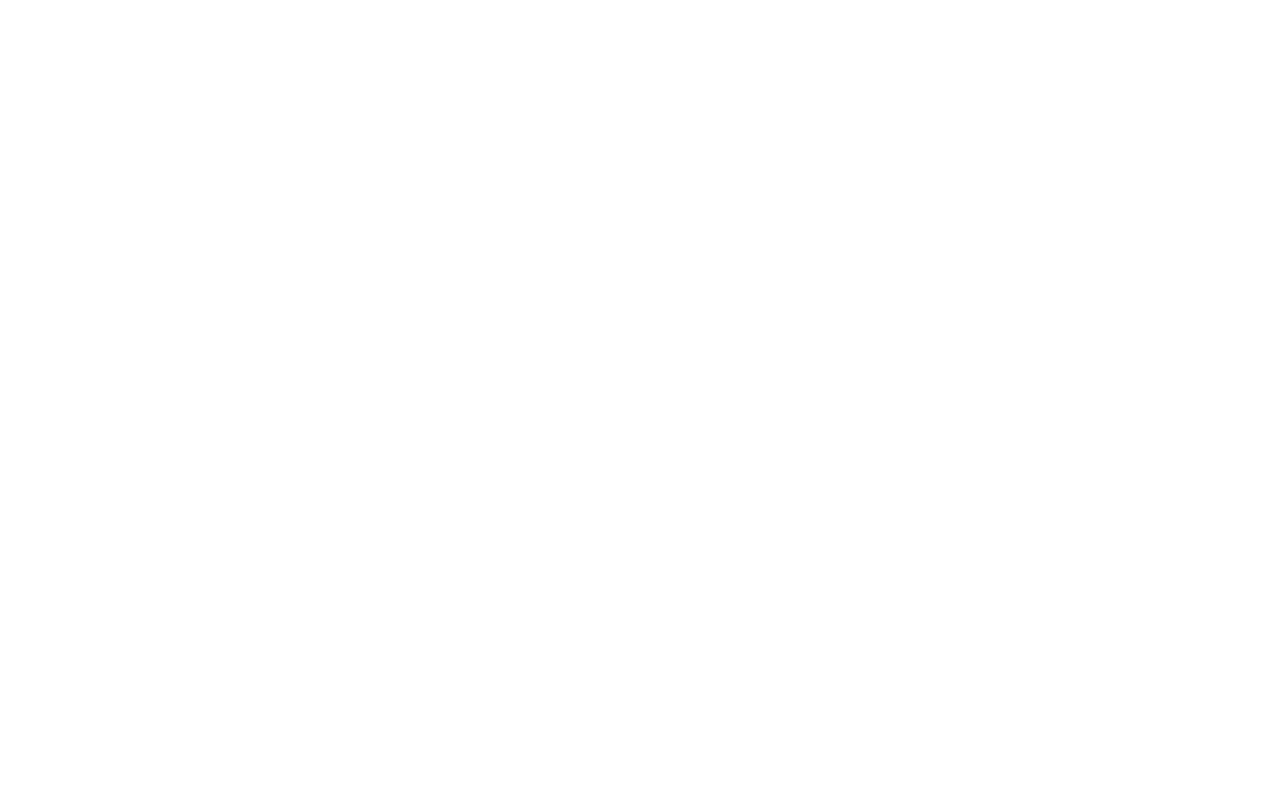
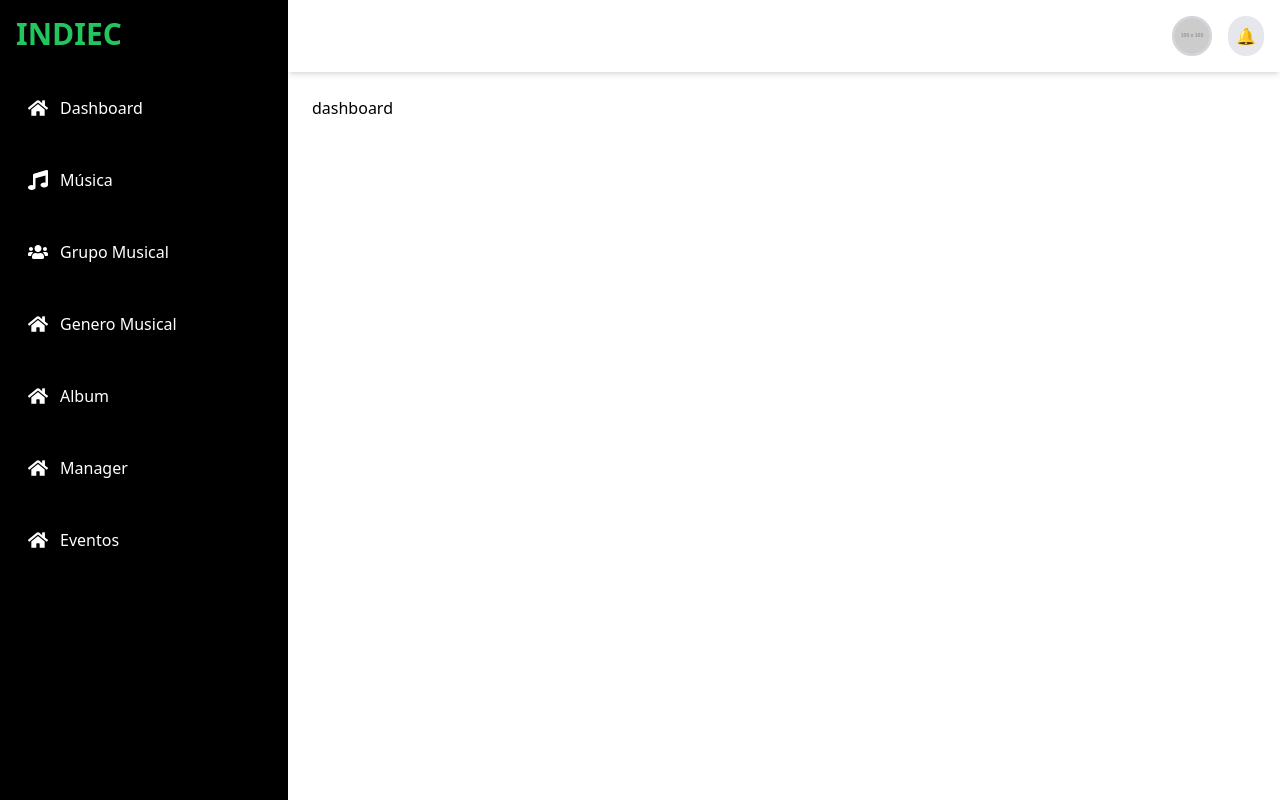
Before and after one commit to 12CUY/reac_indiec, a React (Vite) app in the folder react-up/: page /album in a window 1280 px wide. Before the commit this address had no page. Built offline with nearby package versions, Linux system fonts and the light colour scheme.

Commit message:
nav-bar redirigida completa

```diff
--- a/react-up/src/components/Navbar.jsx
+++ b/react-up/src/components/Navbar.jsx
@@ -44,8 +44,26 @@ const Navbar = () => {
               </a>
             </li>
             <li className="hover:bg-green-500 p-3 rounded-md transition-colors">
-              <a href="/eventos" className="flex items-center gap-3">
+              <a href="/grupomusical" className="flex items-center gap-3">
                 <FaUsers size={20} /> Grupo Musical
+              </a>
+            </li>
+            <li className="hover:bg-green-500 p-3 rounded-md transition-colors">
+              <a href="/generomusical" className="flex items-center gap-3">
+                <FaHome size={20} /> Genero Musical
+              </a>
+            </li><li className="hover:bg-green-500 p-3 rounded-md transition-colors">
+              <a href="/dashboard" className="flex items-center gap-3">
+                <FaHome size={20} /> Album
+              </a>
+            </li><li className="hover:bg-green-500 p-3 rounded-md transition-colors">
+              <a href="/dashboard" className="flex items-center gap-3">
+                <FaHome size={20} /> Manager
+              </a>
+            </li>
+            <li className="hover:bg-green-500 p-3 rounded-md transition-colors">
+              <a href="/dashboard" className="flex items-center gap-3">
+                <FaHome size={20} /> Eventos
               </a>
             </li>
           </ul>
--- /dev/null
+++ b/react-up/src/pages/Admin/Album.jsx
@@ -0,0 +1,10 @@
+const Album = () => {
+    return (
+      <div className="flex-1 ml-0 md:ml-72 ">
+
+      <div className="p-6"><p>Album</p></div>
+      </div>
+    );
+  };
+
+  export default Album;
--- /dev/null
+++ b/react-up/src/pages/Admin/GeneroMusica.jsx
@@ -0,0 +1,10 @@
+const GeneroMusical = () => {
+    return (
+      <div className="flex-1 ml-0 md:ml-72 ">
+
+      <div className="p-6"><p>GeneroMusical</p></div>
+      </div>
+    );
+  };
+
+  export default GeneroMusical;
--- /dev/null
+++ b/react-up/src/pages/Admin/GrupoMusical.jsx
@@ -0,0 +1,10 @@
+const GrupoMusical = () => {
+    return (
+      <div className="flex-1 ml-0 md:ml-72 ">
+
+      <div className="p-6"><p>GrupoMusical</p></div>
+      </div>
+    );
+  };
+
+  export default GrupoMusical;
--- /dev/null
+++ b/react-up/src/pages/Admin/Manager.jsx
@@ -0,0 +1,10 @@
+const Manager = () => {
+    return (
+      <div className="flex-1 ml-0 md:ml-72 ">
+
+      <div className="p-6"><p>Manager</p></div>
+      </div>
+    );
+  };
+
+  export default Manager;
--- a/react-up/src/routes/index.jsx
+++ b/react-up/src/routes/index.jsx
@@ -5,6 +5,8 @@ import Dashboard from "../pages/Admin/Dashboard";
 import Navbar from "../components/Navbar";
 import Musica from "../pages/Admin/Musica";
 import Eventos from "../pages/Admin/Eventos";
+import GrupoMusical from "../pages/Admin/GrupoMusical";
+import GeneroMusical from "../pages/Admin/GeneroMusica";
 
 const AppRoutes = () => {
   return (
@@ -38,7 +40,47 @@ const AppRoutes = () => {
           </>
         }
       />
+      <Route
+        path="/generomusical"
+        element={
+          <>
+            <Navbar />
+            <GeneroMusical />
+          </>
+        }
+      />
+      <Route
+        path="/grupomusical"
+        element={
+          <>
+            <Navbar />
+            <GrupoMusical/>
+          </>
+        }
+      />
+      <Route
+        path="/generomusical"
+        element={
+          <>
+            <Navbar />
+            <GrupoMusical />
+          </>
+        }
+      />
+      <Route
+        path="/album"
+        element={
+          <>
+            <Navbar />
+            <Dashboard />
+          </>
+        }
+      />
     </Routes>
+
+
+
+
   );
 };
 
```
